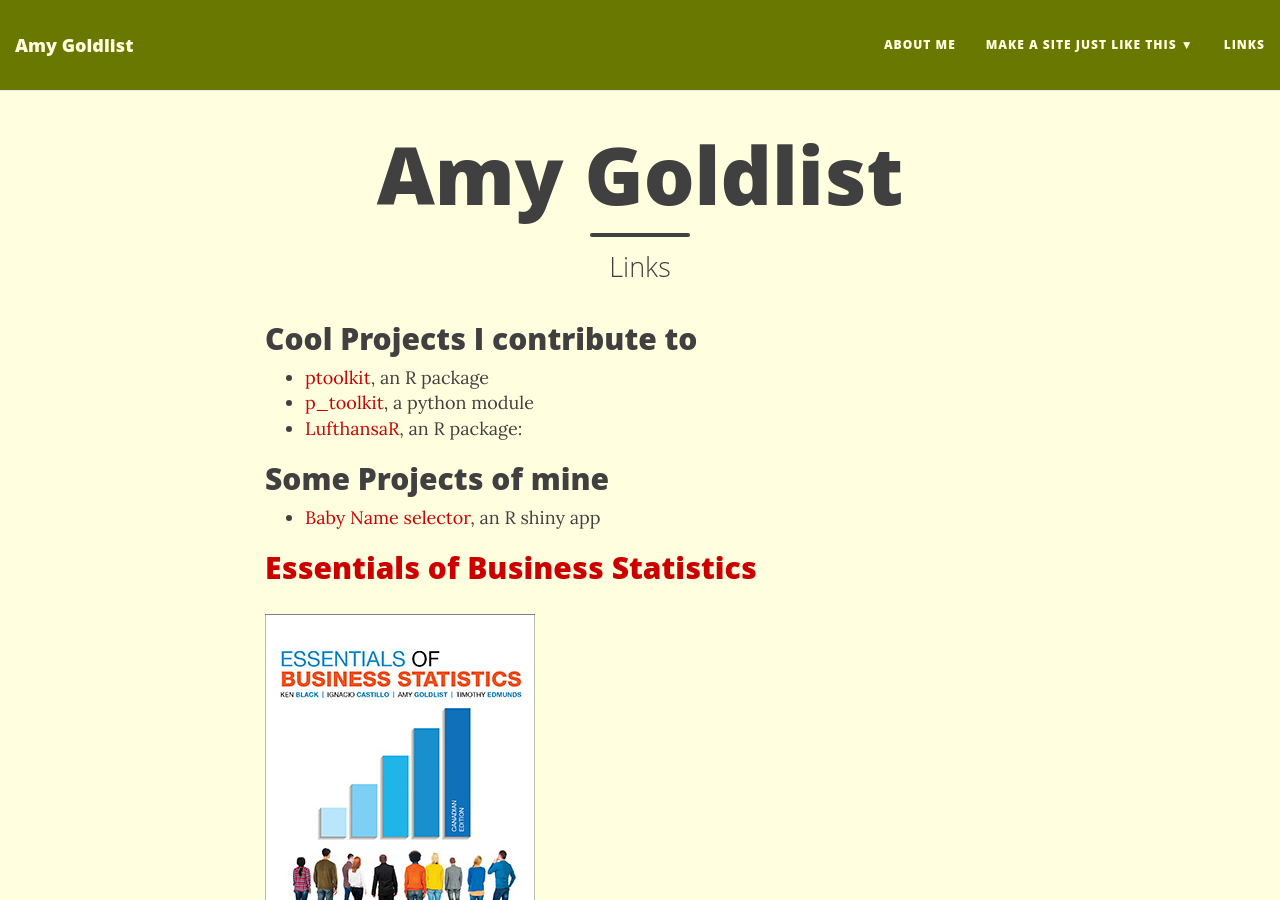
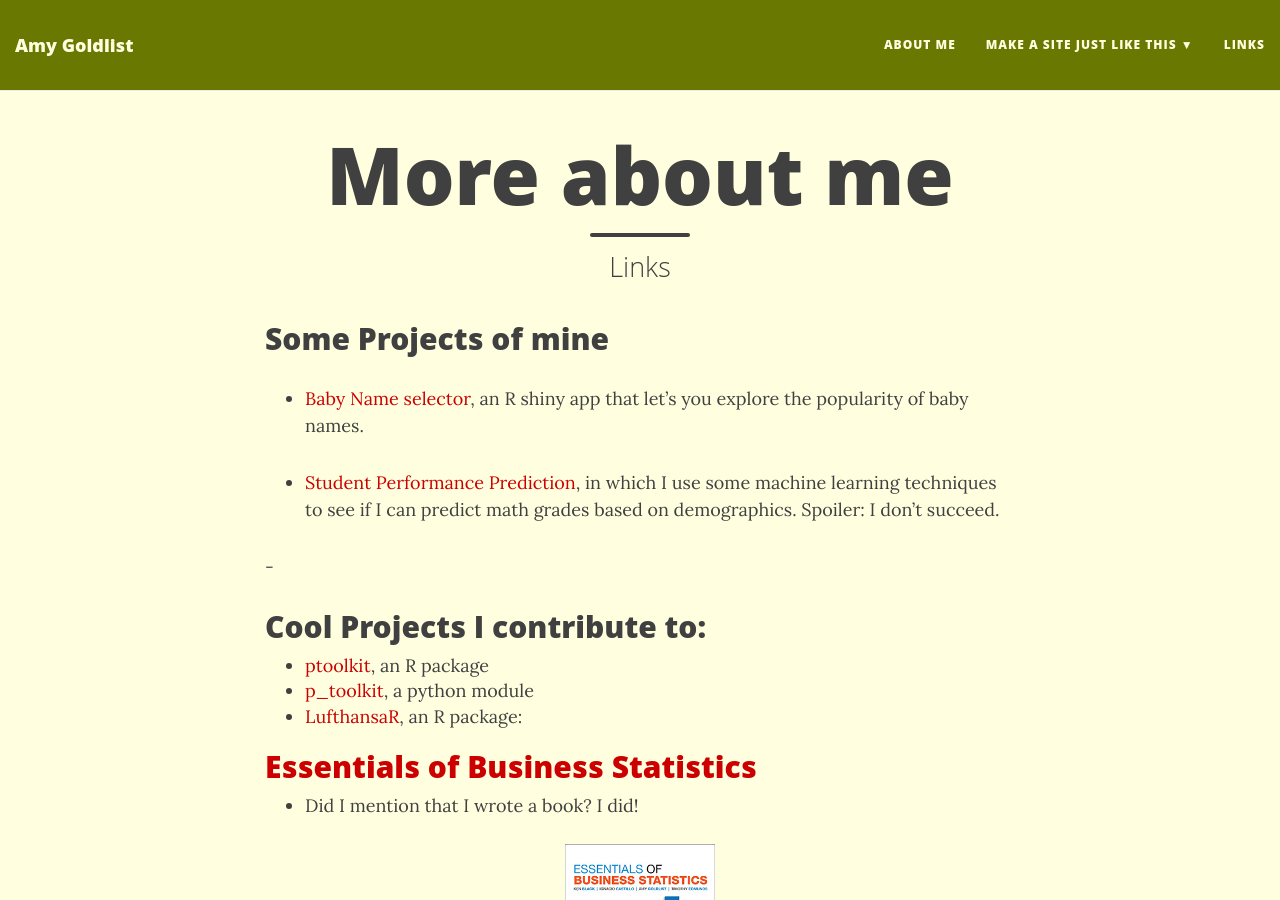
Before and after one commit to amygoldlist/amygoldlist.github.io, a Jekyll site: the page built from links.md, in a window 1280 px wide and 900 px high. Built offline with Jekyll 4.4.1, drawn with Linux system fonts in a browser that asks for light colours; nearby versions of some CDN libraries.

Commit message:
added project links

```diff
--- a/links.md
+++ b/links.md
@@ -1,23 +1,36 @@
 ---
 layout: page
-title: Amy Goldlist
+title: More about me
 subtitle: Links
 permalink: /links/
 ---
 
+## Some Projects of mine
+- [Baby Name selector](https://goldlist.shinyapps.io/Baby_Name_Visualizer/), an R shiny app that let's you explore the popularity of baby names.
 
-## Cool Projects I contribute to
+- [Student Performance Prediction](https://github.com/amygoldlist/student_performance_predictions/blob/master/report.md), in which I use some machine learning techniques to see if I can predict math grades based on demographics.  Spoiler: I don't succeed.
+
+-
+
+
+
+## Cool Projects I contribute to:
   -  [ptoolkit](https://github.com/UBC-MDS/ptoolkit), an R package
   - [p_toolkit](https://github.com/UBC-MDS/p_toolkit_Python), a python module
   - [LufthansaR](https://github.com/peter0083/LufthansaR), an R package:
 
-## Some Projects of mine
-  - [Baby Name selector](https://goldlist.shinyapps.io/Baby_Name_Visualizer/), an R shiny app
+
 
 
 ##  [Essentials of Business Statistics](http://wileyplus.wiley.com/essentials-of-business-statistics-canadian-edition/)
 
-![](../images/essentials.jpg)
+* Did I mention that I wrote a book?  I did!
+<h5 align="center">
+  <br>
+<img src="../images/essentials.jpg" alt = "Essentials of Business Statistics" width="150">
+<br>
+</h5>
+
 
 
 
```
